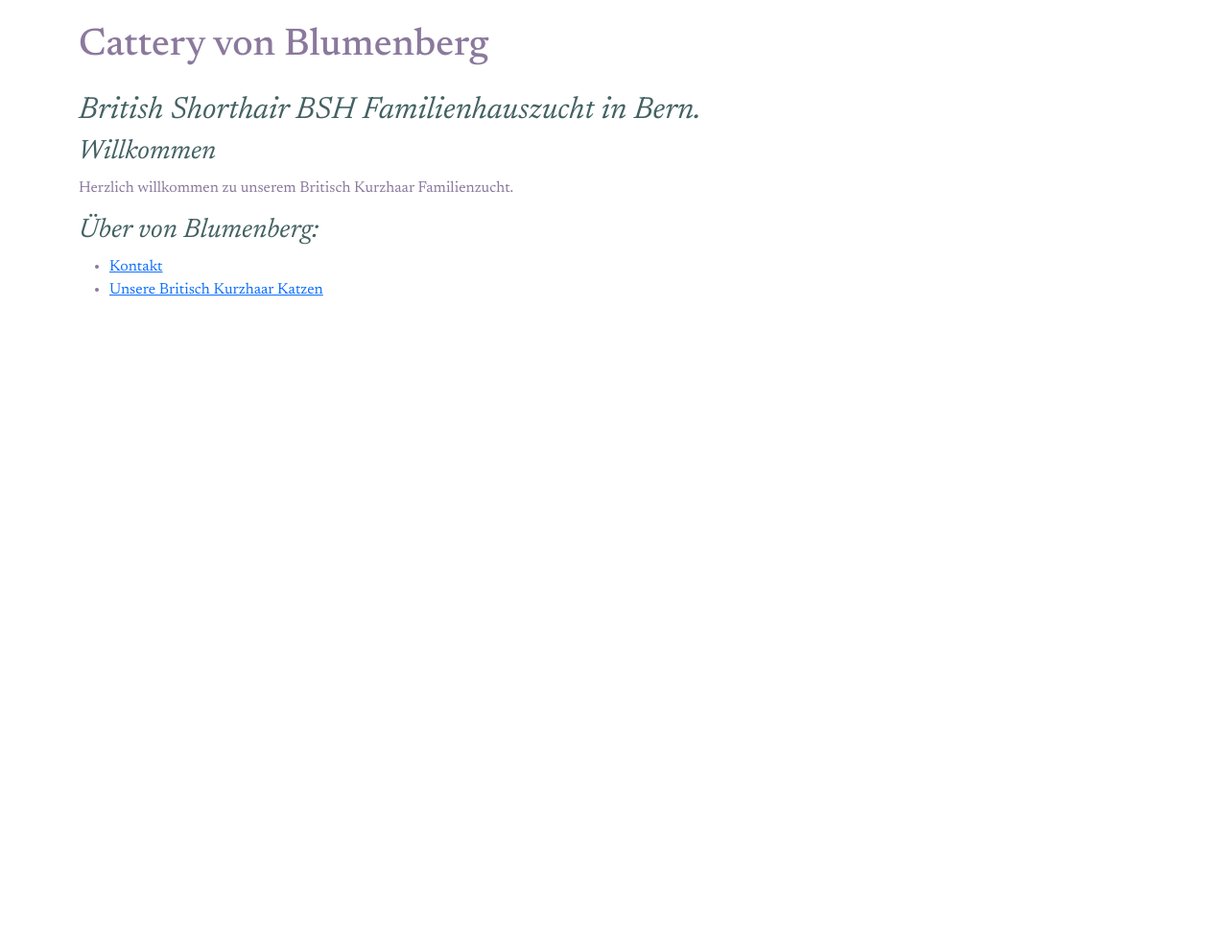
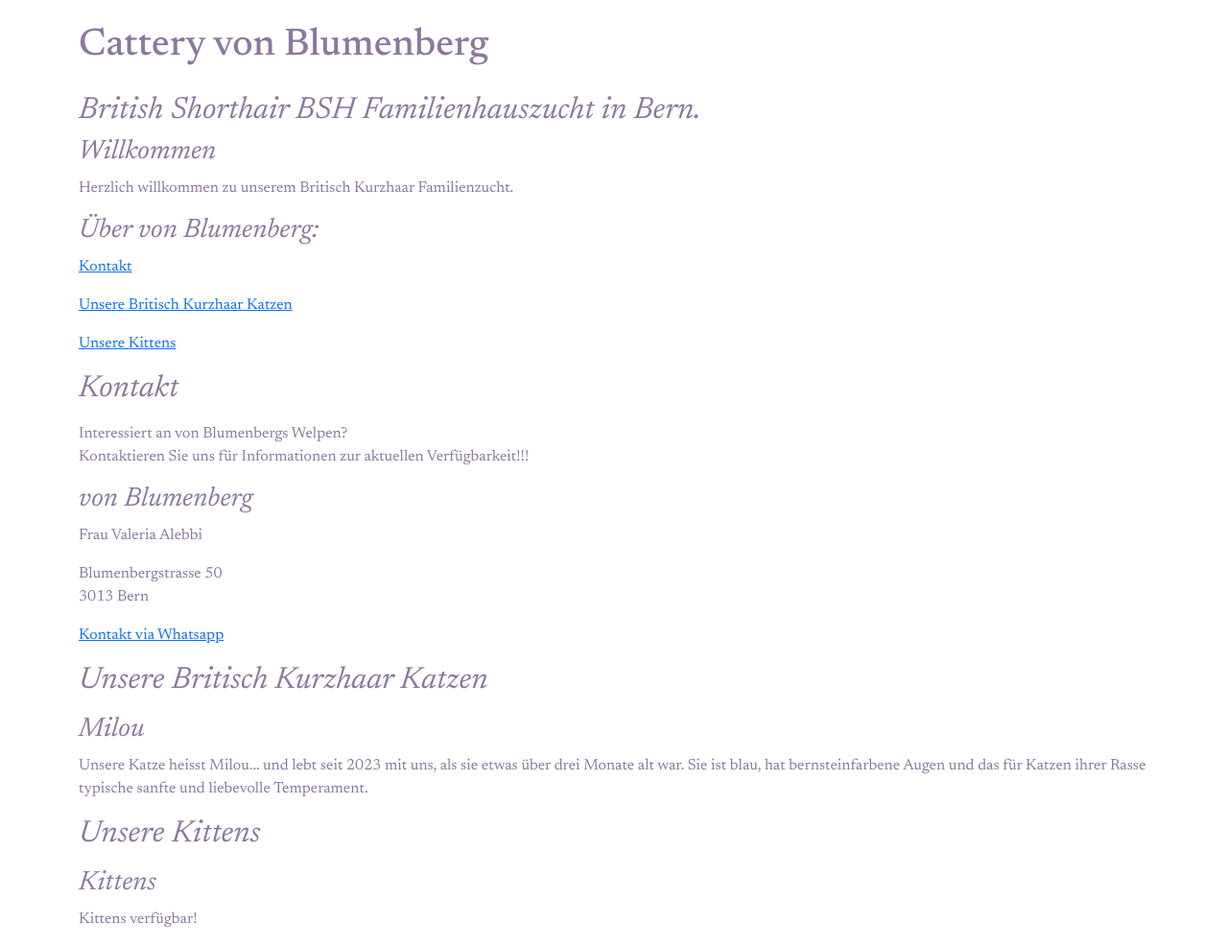
Before and after one commit to marco-d/blucatteryweb, an Eleventy site: page src/index.md in a window 1280 px wide. Shown: the whole page at 96% size. Before the commit the page ends 800 px from the top, so only its background shows below. Built offline with nearby package versions, Linux system fonts and the light colour scheme; Eleventy itself is replaced by a stand-in of ours; files that its build step writes are made by us from their sources.

Commit message:
Anchors for block onepager navigation

```diff
--- a/src/_includes/pagelist.njk
+++ b/src/_includes/pagelist.njk
@@ -1,5 +1,3 @@
-<ul>
 {% for page in collections.pages %}
-<li><a href="{{ page.url }}">{{ page.data.title }}</a></li>
+    <a href="#{{ page.data.id }}">{{ page.data.title }} </a>
 {% endfor %}
-</ul>
--- /dev/null
+++ b/src/_includes/pagepile.njk
@@ -0,0 +1,6 @@
+<div>
+{% for page in collections.pages %}
+<h2 id="{{ page.data.id }}">{{ page.data.title }}</h2>
+<p> {{ page.content }} </p>
+{% endfor %}
+</div>
--- a/src/css/style.css
+++ b/src/css/style.css
@@ -27,6 +27,6 @@ h2, h3, h4 {
     font-optical-sizing: auto;
     font-weight: 400;
     font-style: italic;
-    color: rgb(67, 97, 98);
+    color: rgb(139, 121, 157);
 
 }
--- a/src/index.md
+++ b/src/index.md
@@ -1,7 +1,7 @@
 ---
 title: British Shorthair BSH Familienhauszucht in Bern.
 layout: base.njk
-templateEngineOverride: njk,md
+# templateEngineOverride: njk, md
 ---
 
 ### Willkommen
@@ -11,3 +11,5 @@ Herzlich willkommen zu unserem Britisch Kurzhaar Familienzucht.
 ### Über von Blumenberg:
 
 {% include "pagelist.njk" %}
+
+{% include "pagepile.njk" %}
--- a/src/pages/contact.md
+++ b/src/pages/contact.md
@@ -1,5 +1,6 @@
 ---
 title: Kontakt
+id: contact
 ---
 Interessiert an von Blumenbergs Welpen? <br> Kontaktieren Sie uns für Informationen zur aktuellen Verfügbarkeit!!!
 ### von Blumenberg
--- a/src/pages/katzen.md
+++ b/src/pages/katzen.md
@@ -1,3 +1,8 @@
 ---
 title: Unsere Britisch Kurzhaar Katzen
+id: unsere-katzen
 ---
+
+### Milou
+
+Unsere Katze heisst Milou... und lebt seit 2023 mit uns, als sie etwas über drei Monate alt war. Sie ist blau, hat bernsteinfarbene Augen und das für Katzen ihrer Rasse typische sanfte und liebevolle Temperament.
--- /dev/null
+++ b/src/pages/welpen.md
@@ -0,0 +1,8 @@
+---
+title: Unsere Kittens
+id: unsere-kittens
+---
+
+### Kittens
+
+Kittens verfügbar!
```
Also changed, not shown: .eleventy.js.
